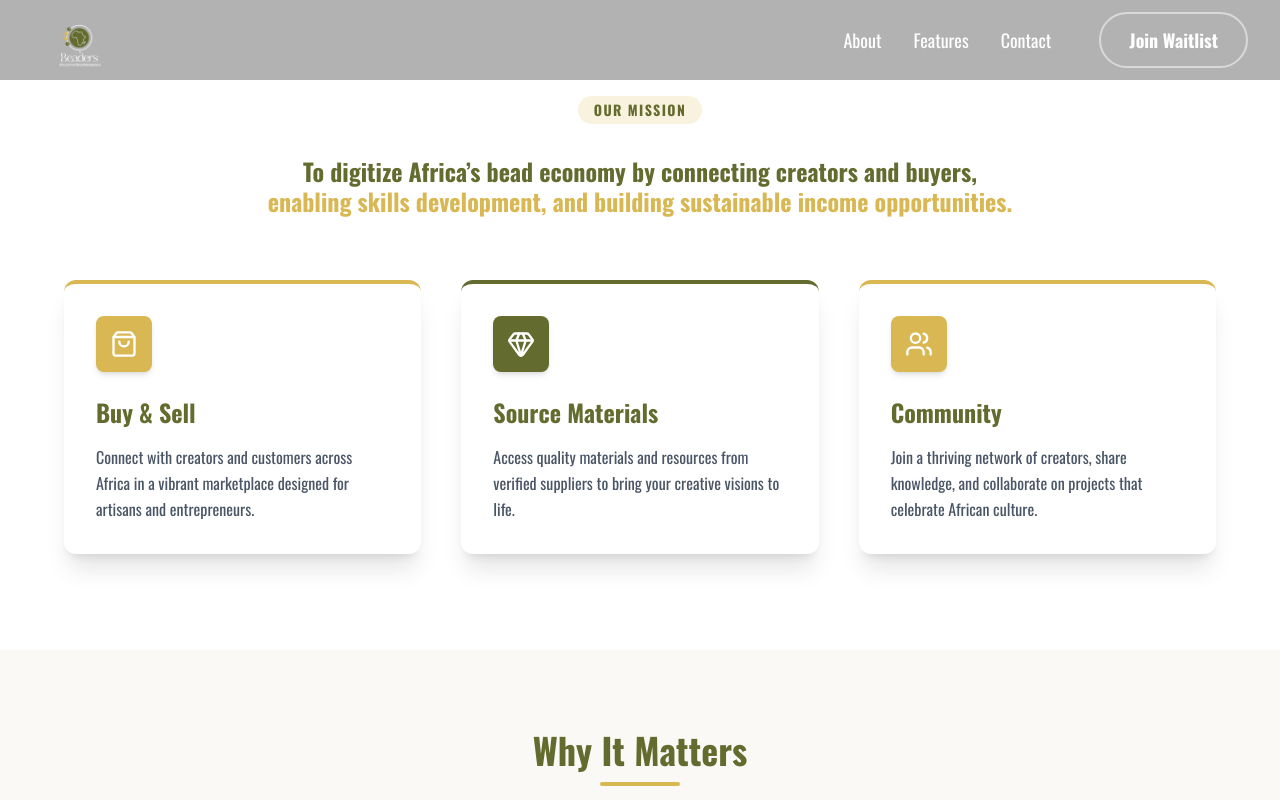
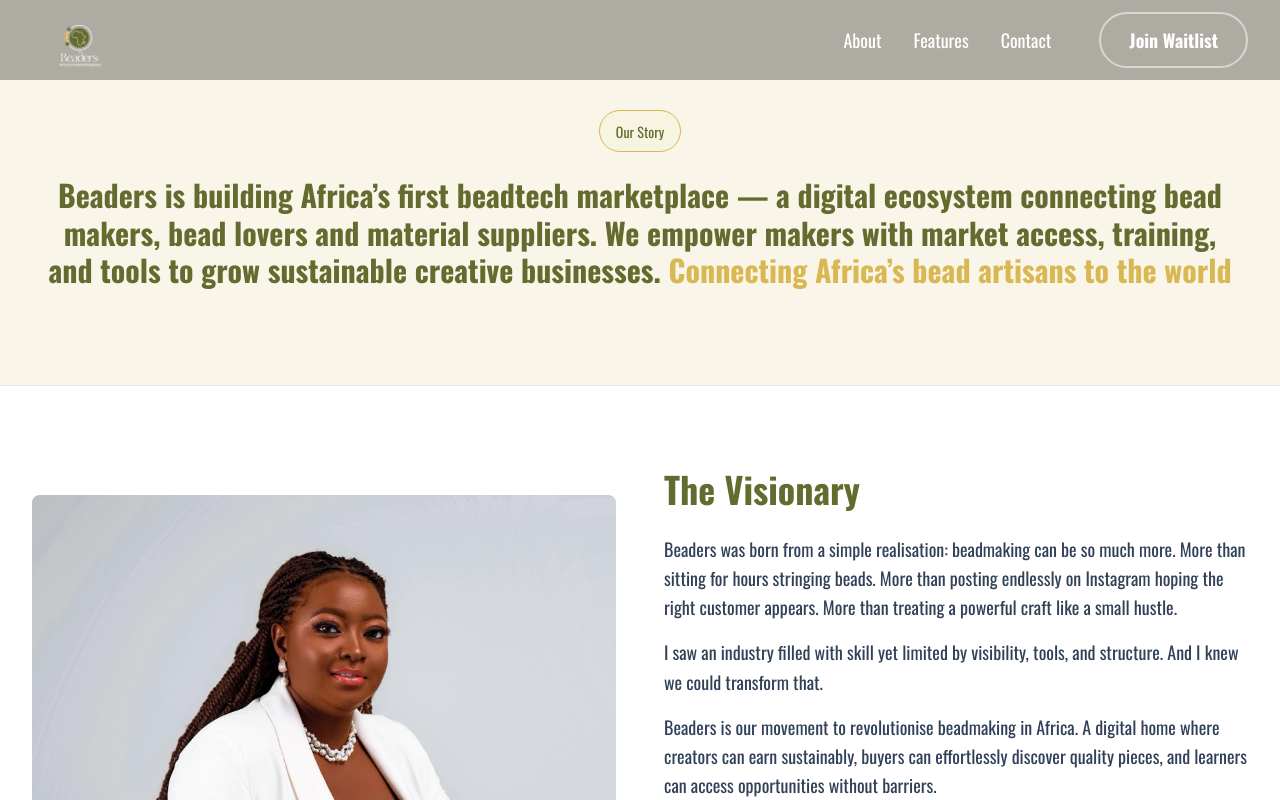
Before and after one commit to Gbolahan007/beaders, a Next.js app: page /about in a window 1280 px wide. Shown: the top 800 px of the page. Built offline with nearby package versions, Linux system fonts and the light colour scheme.

Commit message:
updated about page

```diff
--- a/app/about/AboutPage.tsx
+++ b/app/about/AboutPage.tsx
@@ -7,7 +7,7 @@
 export default function AboutPage() {
   const router = useRouter();
   return (
-    <main className="min-h-screen text-slate-900">
+    <main className="min-h-screen text-slate-900 ">
       <section className="relative py-24 text-center bg-[#f9f6e9]">
         {/* Content */}
         <div className="max-w-7xl mx-auto px-4 sm:px-6 lg:px-8 mt-3.5 space-y-6 relative z-10">
--- a/app/about/page.tsx
+++ b/app/about/page.tsx
@@ -1,5 +1,5 @@
 import type { Metadata } from "next";
-import HomeAboutPage from "../components/ui/HomeAboutPage";
+import AboutPage from "./AboutPage";
 
 export const metadata: Metadata = {
   title:
@@ -34,5 +34,5 @@
 };
 
 export default async function Page() {
-  return <HomeAboutPage />;
+  return <AboutPage />;
 }
```
